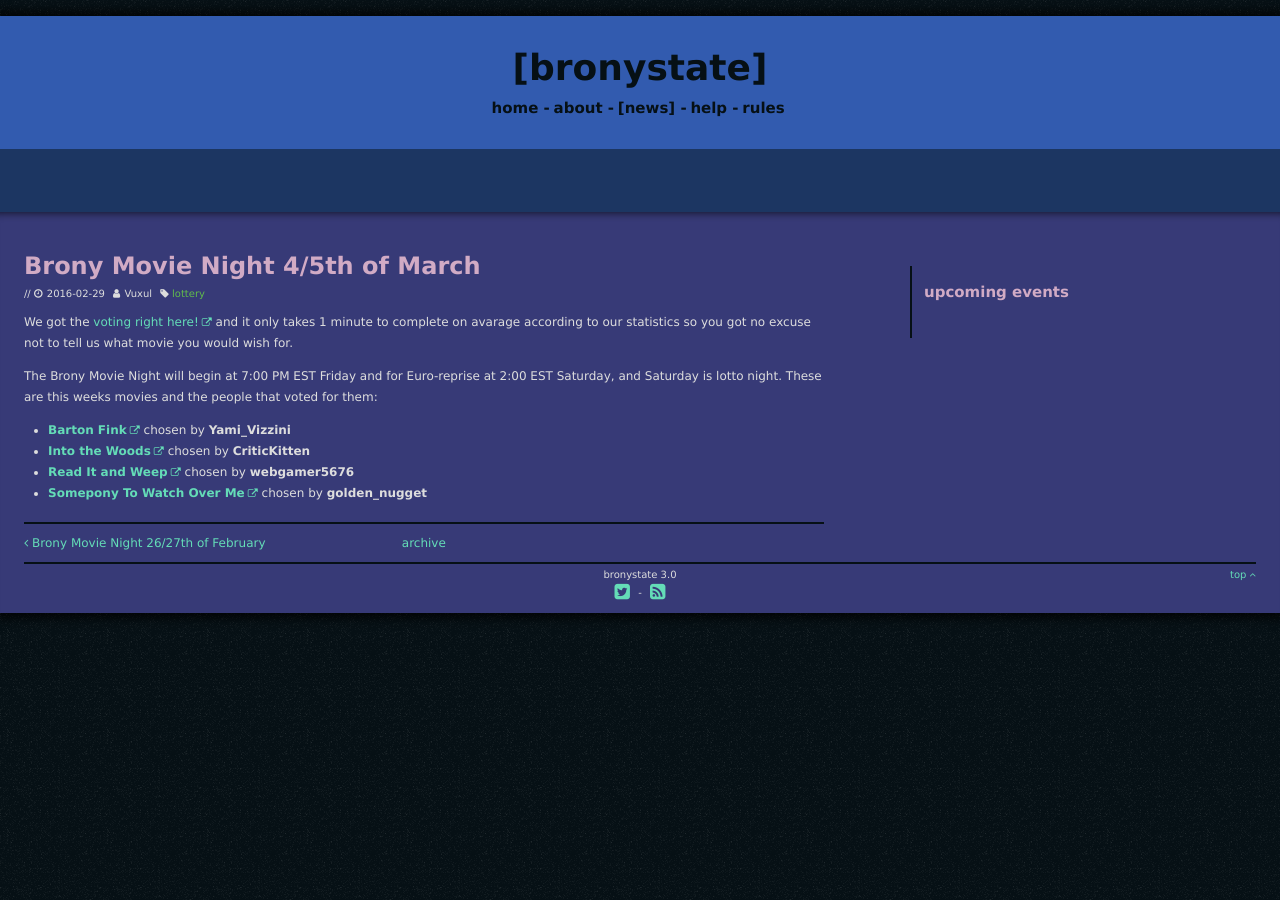
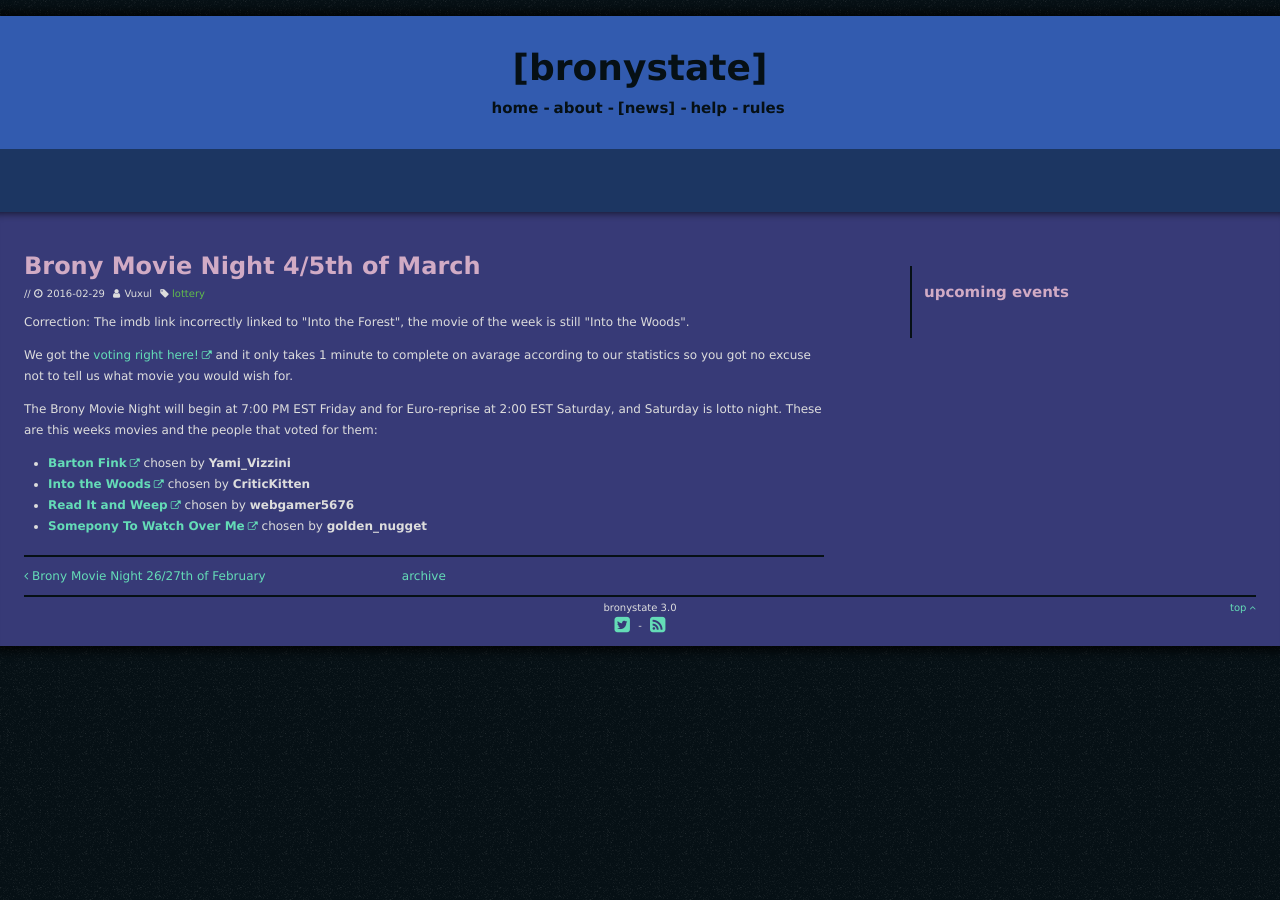
Before and after one commit to Bronystate/brstv3, a Jekyll site: the page built from _posts/2016-02-28-lottery.md, in a window 1280 px wide. Built offline with Jekyll 4.4.1, drawn with Linux system fonts in a browser that asks for light colours; nearby versions of some CDN libraries; some of the changed lines change nothing that is shown.

Commit message:
Update 2016-02-28-lottery.md

```diff
--- a/_posts/2016-02-28-lottery.md
+++ b/_posts/2016-02-28-lottery.md
@@ -4,6 +4,7 @@ date: 2016-02-28 20:00 -0600
 author: Vuxul
 tags: [lottery]
 ---
+Correction: The imdb link incorrectly linked to "Into the Forest", the movie of the week is still "Into the Woods".
 
 We got the [voting right here!][lotto] and it only takes 1 minute to complete on avarage according to our statistics so you got no excuse not to tell us what movie you would wish for.
 
@@ -16,7 +17,7 @@ These are this weeks movies and the people that voted for them:
  - **[Somepony To Watch Over Me][p2]** chosen by **golden_nugget**
 
 [m1]: http://www.imdb.com/title/tt0101410/
-[m2]: http://www.imdb.com/title/tt2625810/
+[m2]: http://www.imdb.com/title/tt2180411/
 [p1]: http://mlp.wikia.com/wiki/Read_It_and_Weep
 [p2]: http://mlp.wikia.com/wiki/Somepony_to_watch_over_me
 [lotto]: https://bronystate.typeform.com/to/cckTYx
```
